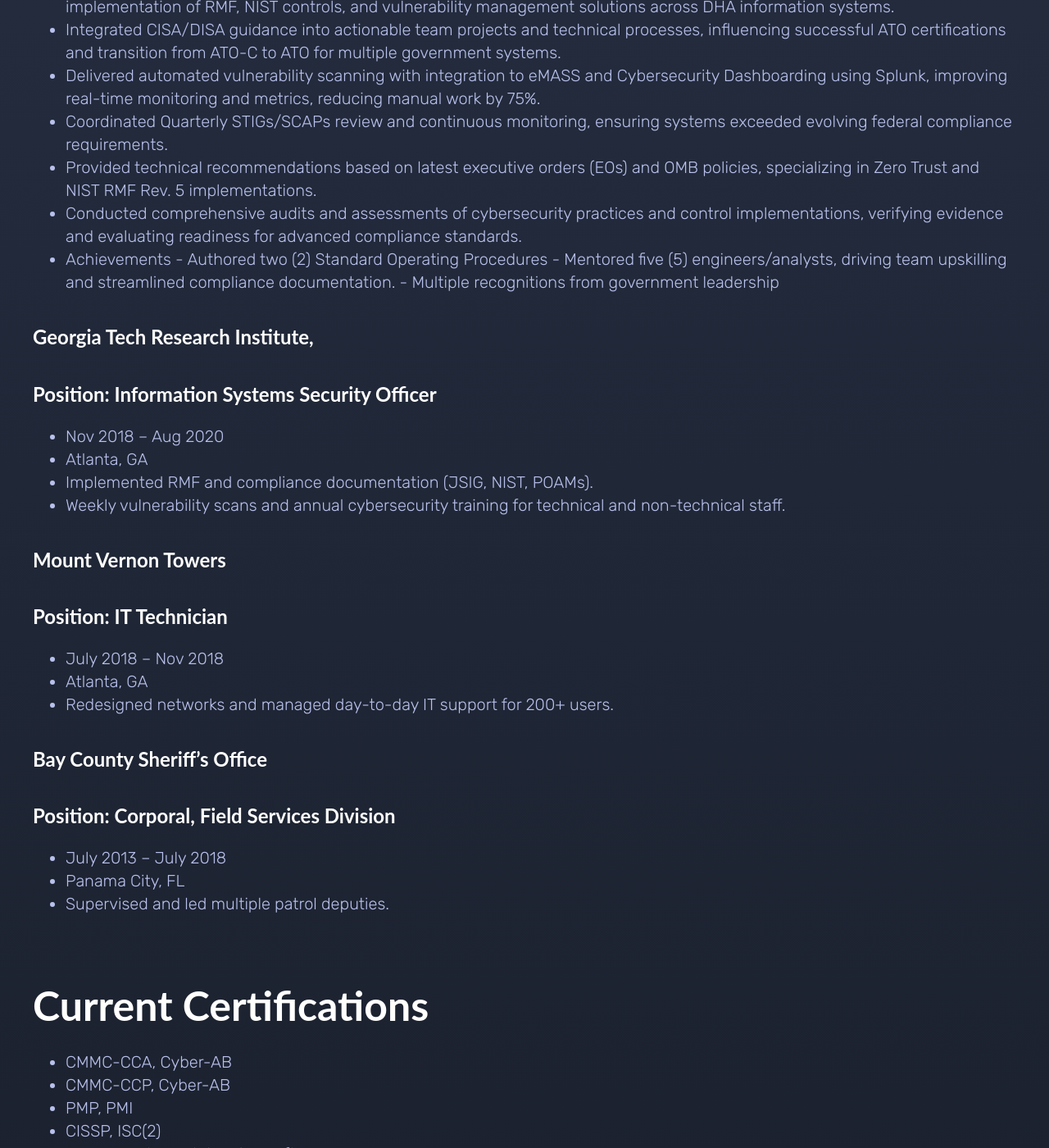
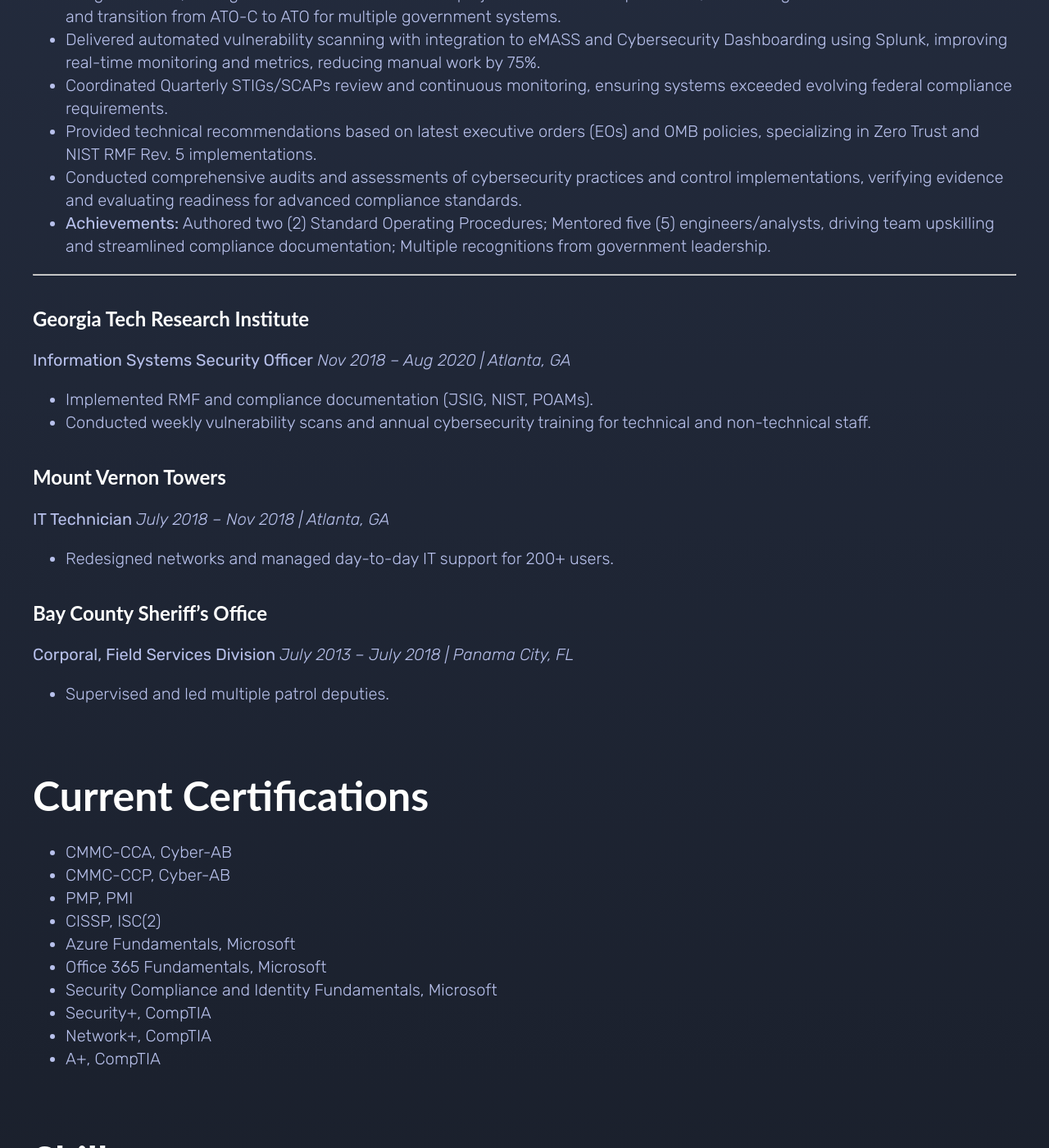
Before and after one commit to justin-m-johnson/justin-m-johnson.github.io, a Jekyll site: the page built from content/about.md, in a window 1280 px wide and 1400 px high, scrolled down 2846 px. Shown: the whole window at 82% size. Built offline with Jekyll 4.4.1, drawn with Linux system fonts in a browser that asks for light colours; some of the changed text lies outside the part shown.

Commit message:
redo about again

```diff
--- a/content/about.md
+++ b/content/about.md
@@ -39,54 +39,54 @@ Strategic Cybersecurity Compliance Leader with 10+ years of experience directing
 
 # Experience
 
-## SeKON / Alpha Omega - Aug 2020 to Present
-### Location: Atlanta, GA (Remote)
-#### CMMC Initiative - Sept 2025 to Present
-##### Position - Internal CMMC Consultant/Advisor
+## Experience
+
+### SeKON / Alpha Omega
+**Aug 2020 – Present**
+
+#### CMMC Initiative (Sept 2025 – Present)
+**Position: Internal CMMC Consultant/Advisor**
 - Spearheaded the CMMC compliance initiative by providing Alpha Omega with several training sessions on the importance of CMMC and impact on the DIB.
 - Scoped the organizational enclave and identifying all contracts subject to DFARS 7012, 7019, and 7021 clauses, establishing the foundational requirements for the certification effort.
 - Authored and implemented over 10 new security policies and procedures, closing critical gaps identified during the initial assessment and aligning organizational practices with CMMC Level 2 controls.
 
-#### CDC Contract - Oct 2024 to Present
-##### Position - Cybersecurity Project Manager
+#### CDC Contract (Oct 2024 – Present)
+**Position: Cybersecurity Project Manager**
 - Led and mentored a cybersecurity team of three Security Stewards and Analysts, driving comprehensive assessment activities that supported the CDC's public health mission.
 - Directed Authorization & Accreditation workflows aligned with NIST SP 800-37 RMF and NIST 800-53 controls, overseeing audits, control assessments, and compliance documentation.
 - Chaired Configuration Control Board meetings managing critical change and risk mitigation across multiple information systems during organizational transition.
 - Acted as primary liaison with CDC stakeholders, delivering risk status, audit results, and strategic security guidance.
 - Led/Completed 25+ NIST RMF assessments annually, ensuring continuous accreditation readiness.
 
-#### DHA Contract - Aug 2020 to Oct 2024
-##### Position: Lead Information Systems Security Engineer
-- Atlanta, GA (Remote)
+#### DHA Contract (Aug 2020 – Oct 2024)
+**Position: Lead Information Systems Security Engineer**
+*Atlanta, GA (Remote)*
 - Promoted from Information Systems Security Engineer to Information Systems Security Engineer Lead, overseeing implementation of RMF, NIST controls, and vulnerability management solutions across DHA information systems.
 - Integrated CISA/DISA guidance into actionable team projects and technical processes, influencing successful ATO certifications and transition from ATO-C to ATO for multiple government systems.
 - Delivered automated vulnerability scanning with integration to eMASS and Cybersecurity Dashboarding using Splunk, improving real-time monitoring and metrics, reducing manual work by 75%.
 - Coordinated Quarterly STIGs/SCAPs review and continuous monitoring, ensuring systems exceeded evolving federal compliance requirements.
 - Provided technical recommendations based on latest executive orders (EOs) and OMB policies, specializing in Zero Trust and NIST RMF Rev. 5 implementations.
 - Conducted comprehensive audits and assessments of cybersecurity practices and control implementations, verifying evidence and evaluating readiness for advanced compliance standards.
-- Achievements - Authored two (2) Standard Operating Procedures - Mentored five (5) engineers/analysts, driving team upskilling and streamlined compliance documentation. - Multiple recognitions from government leadership
+- **Achievements:** Authored two (2) Standard Operating Procedures; Mentored five (5) engineers/analysts, driving team upskilling and streamlined compliance documentation; Multiple recognitions from government leadership.
 
-## Georgia Tech Research Institute,
-##### Position: Information Systems Security Officer
+---
 
-- Nov 2018 – Aug 2020
-- Atlanta, GA
+### Georgia Tech Research Institute
+**Information Systems Security Officer**
+*Nov 2018 – Aug 2020 | Atlanta, GA*
 - Implemented RMF and compliance documentation (JSIG, NIST, POAMs).
-- Weekly vulnerability scans and annual cybersecurity training for technical and non-technical staff.
+- Conducted weekly vulnerability scans and annual cybersecurity training for technical and non-technical staff.
 
-## Mount Vernon Towers
-##### Position: IT Technician
-
-- July 2018 – Nov 2018
-- Atlanta, GA
+### Mount Vernon Towers
+**IT Technician**
+*July 2018 – Nov 2018 | Atlanta, GA*
 - Redesigned networks and managed day-to-day IT support for 200+ users.
 
-## Bay County Sheriff’s Office
-##### Position: Corporal, Field Services Division
+### Bay County Sheriff’s Office
+**Corporal, Field Services Division**
+*July 2013 – July 2018 | Panama City, FL*
+- Supervised and led multiple patrol deputies.
 
-- July 2013 – July 2018
-- Panama City, FL
-- Supervised and led multiple patrol deputies.
 
 # Current Certifications
 
```
